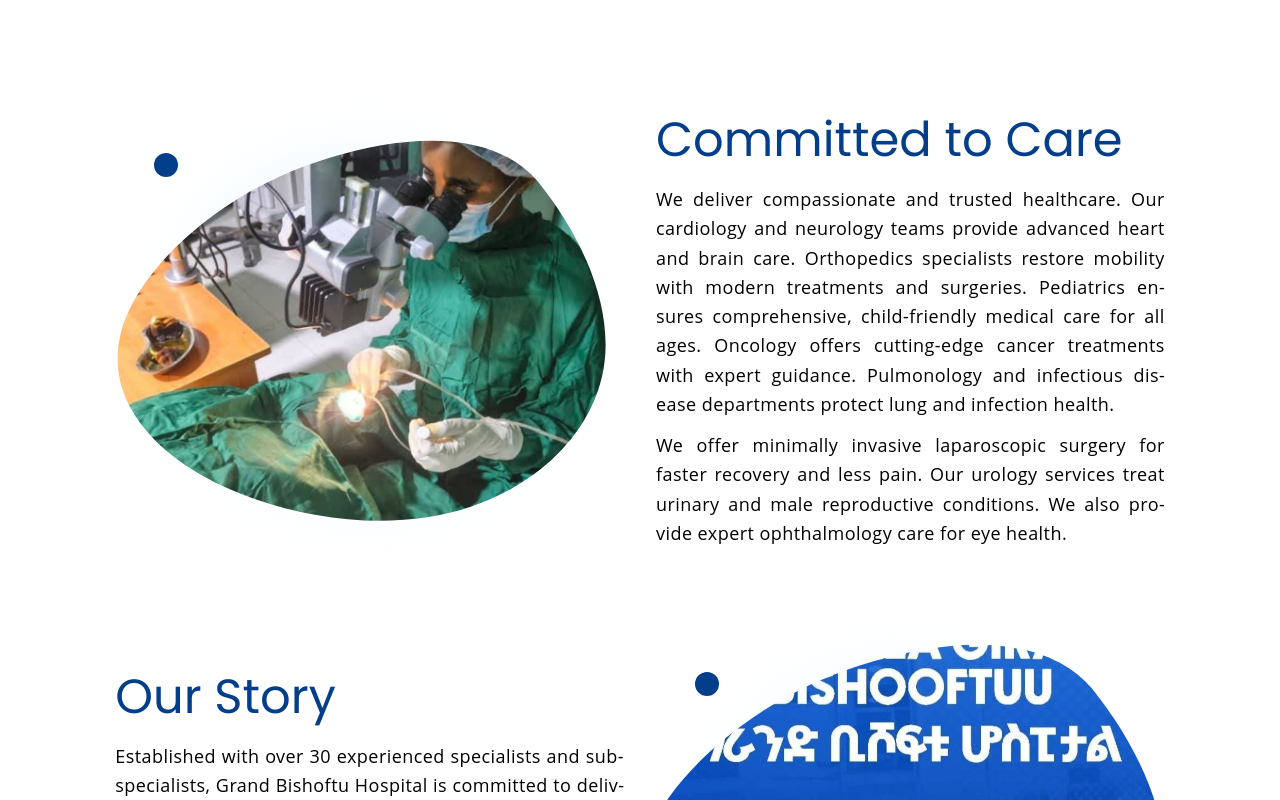
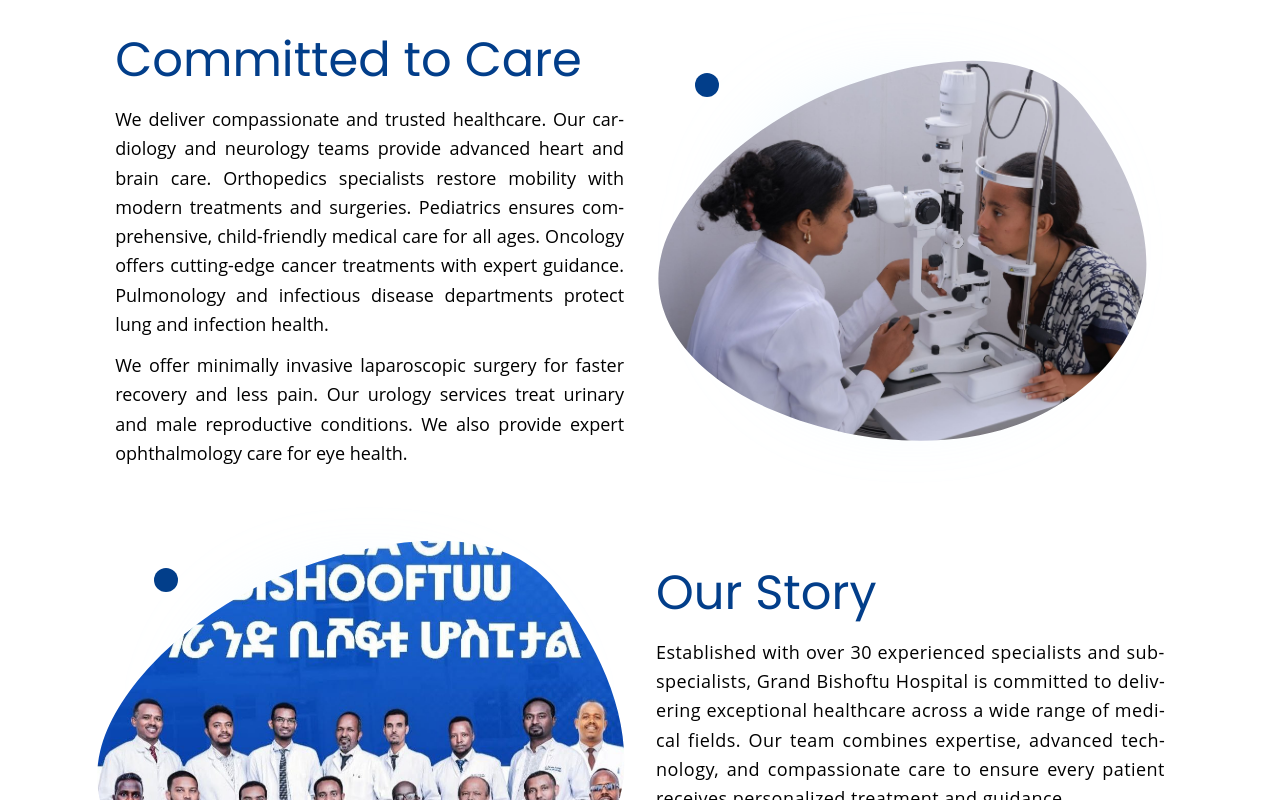
Before and after one commit to Tsedniya/Grand_Bishoftu_Hospital, a React (Vite) app in the folder myapp/: page /about in a window 1280 px wide. Shown: the part 860-1660 px from the top of the page. Built offline with nearby package versions, Linux system fonts and the light colour scheme.

Commit message:
frontend:about

```diff
--- a/myapp/src/components/Certifications.jsx
+++ b/myapp/src/components/Certifications.jsx
@@ -39,7 +39,7 @@ const AwardsSection = () => {
               {item.title}
             </h3>
 
-            <p className="text-sm">
+            <p className="text-sm text-gray-700">
               {item.desc}
             </p>
           </div>
--- a/myapp/src/components/TestimonialSlider.jsx
+++ b/myapp/src/components/TestimonialSlider.jsx
@@ -89,7 +89,7 @@ const TestimonialSection = () => {
       </div>
 
       {/* Grid */}
-      <div className="grid gap-6 md:grid-cols-2 lg:grid-cols-4">
+      <div className="grid gap-6 md:grid-cols-2 lg:grid-cols-4 text-gray-700">
         {testimonials.map((t, idx) => (
           <TestimonialCard key={idx} {...t} />
         ))}
--- a/myapp/src/components/TitleAbout.jsx
+++ b/myapp/src/components/TitleAbout.jsx
@@ -1,9 +1,8 @@
 import React, { useEffect, useState } from "react";
 import { motion } from "framer-motion";
-import photo5 from "../assets/new/photo5.jpg";
+import photo41 from "../assets/new/photo41.jpg";
 
 const TitleAbout = () => {
-  // Detect desktop screen (≥1024px)
   const [isDesktop, setIsDesktop] = useState(() => window.innerWidth >= 1024);
 
   useEffect(() => {
@@ -12,28 +11,26 @@ const TitleAbout = () => {
     return () => window.removeEventListener("resize", handleResize);
   }, []);
 
-  // Animation configs
-  const slideFromLeft = {
-    hidden: { x: -120, opacity: 0 },
-    visible: { x: 0, opacity: 1 },
-  };
-
   const slideFromRight = {
     hidden: { x: 120, opacity: 0 },
     visible: { x: 0, opacity: 1 },
   };
 
   return (
-    <div className="mt-20 md:-mt-60 lg:mt-20 flex flex-col lg:flex-row gap-4 lg:gap-8 bg-white items-center justify-between pt-10 pb-16 px-4 sm:px-[5vw] md:px-[7vw] lg:px-[9vw]">
+    <div className="bg-white mt-10 px-4 sm:px-[5vw] md:px-[6vw] lg:px-[9vw]">
+
+
+      {/* ✅ CONTENT SECTION */}
+      <div className="flex flex-col lg:flex-row-reverse items-center justify-between gap-4 md:gap-6 lg:gap-8">
 
         {/* Image Section */}
         <motion.div
-        variants={isDesktop ? slideFromLeft : {}}
+          variants={isDesktop ? slideFromRight : {}}
           initial={isDesktop ? "hidden" : false}
           whileInView={isDesktop ? "visible" : false}
           viewport={{ once: true, amount: 0.3 }}
           transition={{ type: "tween", duration: 0.6 }}
-        className="relative w-full lg:w-1/2 flex items-center justify-center py-6"
+          className="relative w-full lg:w-1/2 flex items-center justify-center py-4 md:py-4 lg:py-6"
         >
           <div className="absolute w-[65%] h-[65%] bg-sky-200/40 rounded-full blur-2xl" />
 
@@ -49,8 +46,8 @@ const TitleAbout = () => {
             </svg>
 
             <img
-            src={photo5}
-            alt="Hospital"
+              src={photo41}
+              alt="Operation"
               className="w-full h-full object-cover shadow-xl rounded-lg"
               style={{ clipPath: "url(#blobClip)" }}
             />
@@ -64,22 +61,23 @@ const TitleAbout = () => {
           whileInView={isDesktop ? "visible" : false}
           viewport={{ once: true, amount: 0.3 }}
           transition={{ type: "tween", duration: 0.6, delay: 0.2 }}
-        className="w-full lg:w-1/2 flex flex-col"
+          className="w-full lg:w-1/2 flex flex-col justify-center"
         >
           <h3 className="text-2xl lg:text-5xl sm:text-3xl md:text-4xl mb-3 text-[#023E8A] font-poppins leading-tight md:leading-snug">
             Committed to Care
           </h3>
 
-        <p className="font-opensans mb-3 sm:text-base lg:text-lg leading-relaxed text-left lg:text-justify break-words hyphens-auto tracking-normal lg:tracking-wide">
+          <p className="font-opensans mb-3 sm:text-base lg:text-lg leading-relaxed text-left lg:text-justify">
             We deliver compassionate and trusted healthcare. Our cardiology and neurology teams provide advanced heart and brain care. Orthopedics specialists restore mobility with modern treatments and surgeries. Pediatrics ensures comprehensive, child-friendly medical care for all ages. Oncology offers cutting-edge cancer treatments with expert guidance. Pulmonology and infectious disease departments protect lung and infection health.
           </p>
 
-        <p className="font-opensans sm:text-base lg:text-lg leading-relaxed text-left lg:text-justify break-words hyphens-auto tracking-normal lg:tracking-wide">
+          <p className="font-opensans sm:text-base lg:text-lg leading-relaxed text-left lg:text-justify">
             We offer minimally invasive laparoscopic surgery for faster recovery and less pain. Our urology services treat urinary and male reproductive conditions. We also provide expert ophthalmology care for eye health.
           </p>
         </motion.div>
 
       </div>
+    </div>
   );
 };
 
--- a/myapp/src/components/Treatment.jsx
+++ b/myapp/src/components/Treatment.jsx
@@ -19,7 +19,7 @@ const Treatment = () => {
   };
 
   return (
-    <div className="-mt-10 flex flex-col lg:flex-row-reverse bg-white items-center justify-between pt-10 pb-16 px-4 sm:px-[5vw] md:px-[7vw] lg:px-[9vw] gap-4 lg:gap-8">
+    <div className=" flex flex-col lg:flex-row bg-white items-center justify-between pt-10 pb-10 px-4 sm:px-[5vw] md:px-[7vw] lg:px-[9vw] gap-4 lg:gap-8">
 
       {/* Image Section */}
       <motion.div
--- a/myapp/src/components/mission.jsx
+++ b/myapp/src/components/mission.jsx
@@ -19,7 +19,7 @@ const Mission = () => {
   ];
 
   return (
-    <div className="bg-white min-h-screen px-4 sm:px-[5vw] md:px-[7vw] lg:px-[9vw] pt-32 mt-10">
+    <div className="bg-white lg:min-h-screen px-4 sm:px-[5vw] md:px-[7vw] lg:px-[9vw] mt-10 pt-28">
 
       {/* Hero Section */}
       <motion.div
--- a/myapp/src/pages/About.jsx
+++ b/myapp/src/pages/About.jsx
@@ -13,6 +13,7 @@ const About = () => {
       <TitleAbout/>
       <Treatment/>
 
+
     </div>
   )
 }
```
Lines whose indentation alone changed are shown as unchanged.
